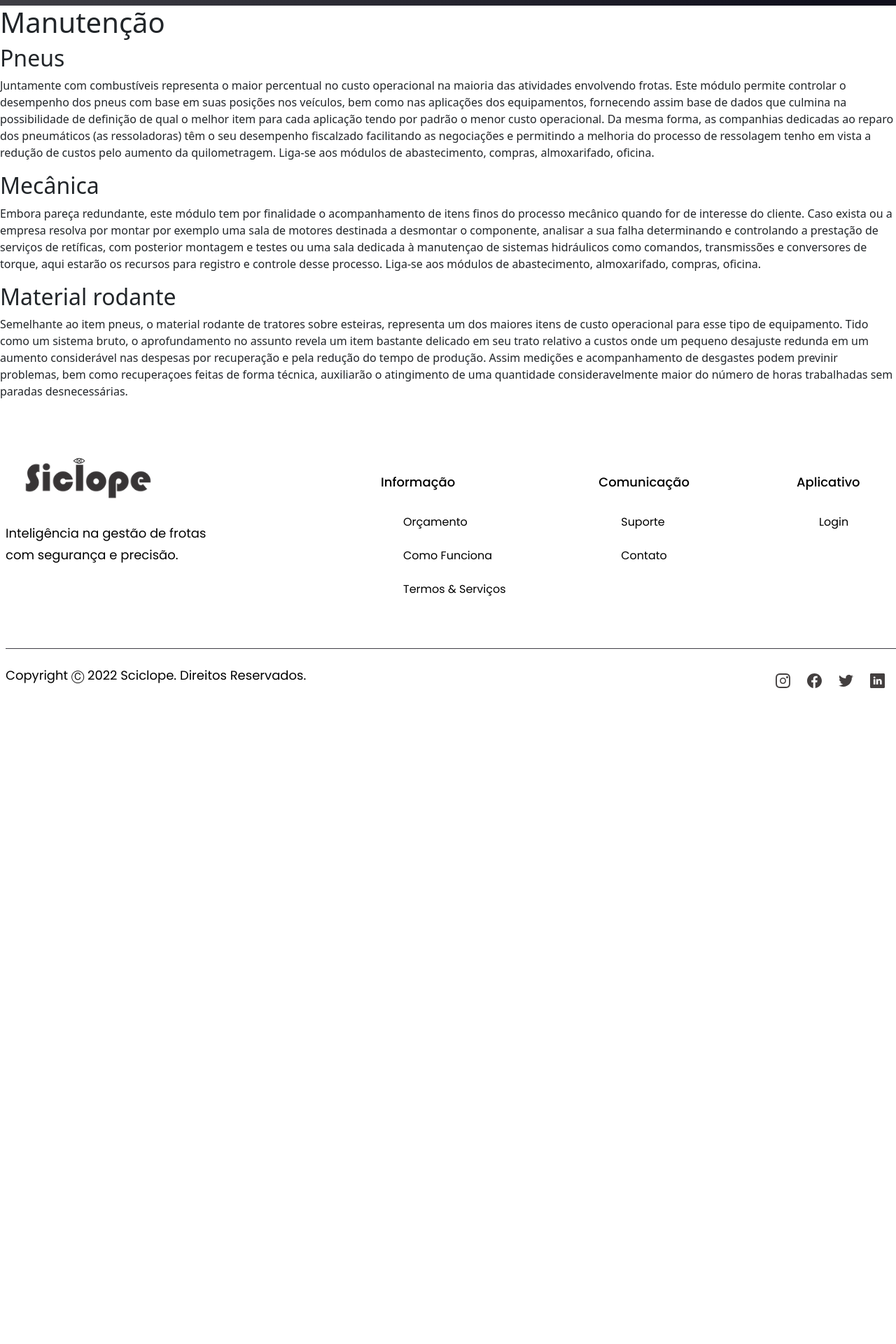
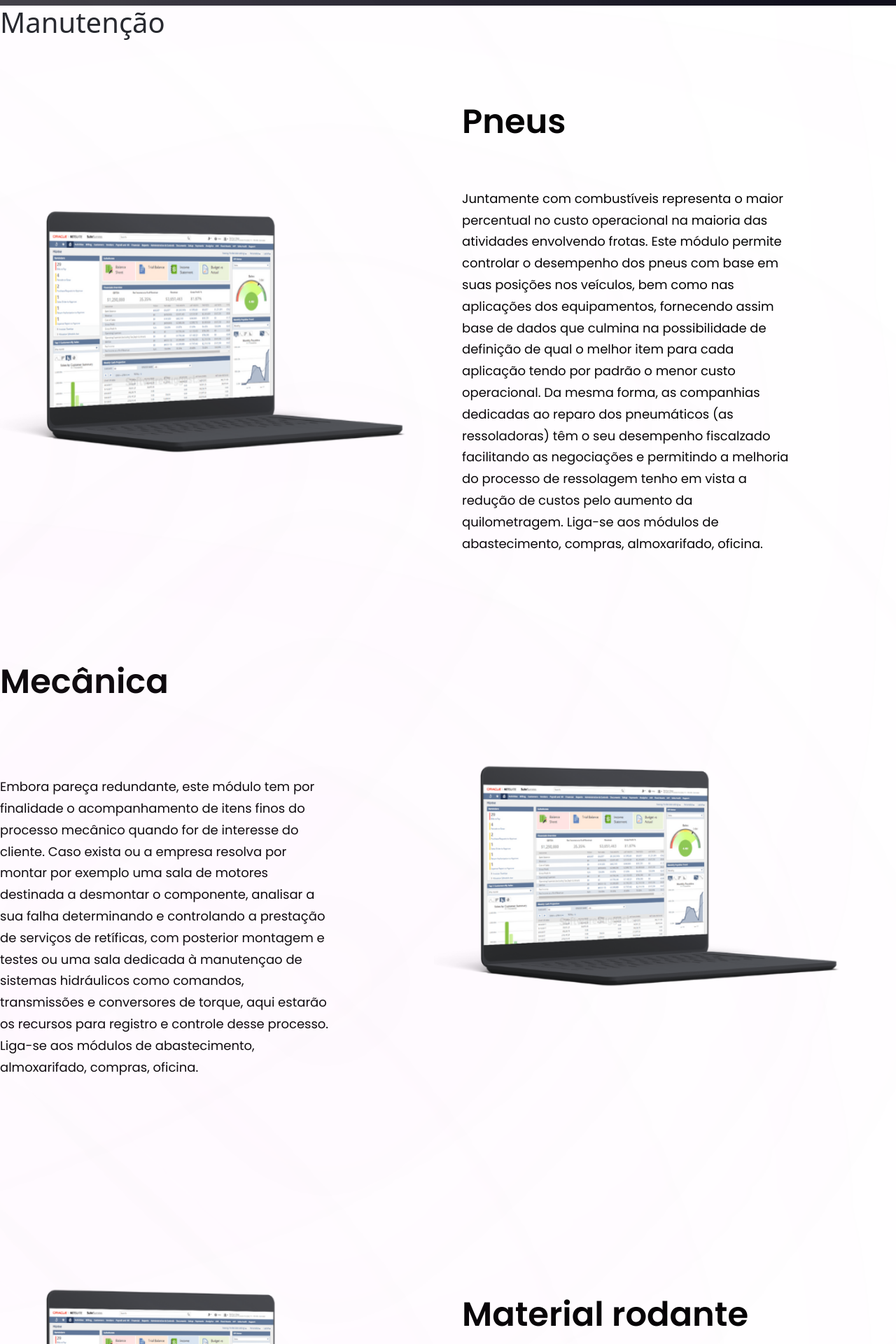
Before and after one commit to flavioepimentel/sciclop_website, a React (Vite) app: page /sciclop_website/maintenance in a window 1280 px wide. Shown: the part 60-1980 px from the top of the page at 70% size. Before the commit the page ends 1118 px from the top, so only its background shows below. Built offline with nearby package versions, Linux system fonts and the light colour scheme.

Commit message:
style: :lipstick: Add style layout

```diff
--- a/src/pages/Modulos/Maintenance.jsx
+++ b/src/pages/Modulos/Maintenance.jsx
@@ -1,30 +1,74 @@
+import styles, { layout } from "../../style";
+import { notebook_mocukp } from "../../assets";
+import  CTA  from "../../components/CTA"
+import  Button  from "../../components/Button"
+
+
 const Maintenance = () => {
   return (
   <>
   <h1>Manutenção</h1>
+   <section className={layout.sectionReverse}>
+    <div className={layout.sectionImgReverse}>
+      <img src={notebook_mocukp} alt="billing" className="w-[100%] h-[100%] relative z-[5]" />
 
-  <section>
-    <h2>Pneus</h2>
-    <p>
+      {/* gradient start */}
+      <div className="absolute z-[3] -left-1/2 top-0 w-[50%] h-[50%] rounded-full white__gradient" />
+      <div className="absolute z-[0] w-[50%] h-[50%] -left-1/2 bottom-0 rounded-full pink__gradient" />
+      {/* gradient end */}
+    </div>
+    <div className={layout.sectionInfo}>
+    <h2 className={styles.heading2}></h2>
+    <h2 className={styles.heading2}>
+      Pneus
+      </h2>
+    <p className="font-poppins font-normal text-black text-[18px] leading-[30.8px] max-w-[470px] mt-5">
       Juntamente com combustíveis representa o maior percentual no custo operacional na maioria das atividades envolvendo frotas. Este módulo permite controlar o desempenho dos pneus com base em suas posições nos veículos, bem como nas aplicações dos equipamentos, fornecendo assim base de dados que culmina na possibilidade de definição de qual o melhor item para cada aplicação tendo por padrão o menor custo operacional.
       Da mesma forma, as companhias dedicadas ao reparo dos pneumáticos (as ressoladoras) têm o seu desempenho fiscalzado facilitando as negociações e permitindo a melhoria do processo de ressolagem tenho em vista a redução de custos pelo aumento da quilometragem.
       Liga-se aos módulos de abastecimento, compras, almoxarifado, oficina.
     </p>
+    </div>
   </section>
-  <section>
-    <h2>Mecânica</h2>
-    <p>
+  <section className={layout.sectionReverse}>
+    <div className={layout.sectionInfo}>
+    <h2 className={styles.heading2}>
+      Mecânica
+      </h2>
+    <p className="font-poppins font-normal text-black text-[18px] leading-[30.8px] max-w-[470px] mt-5">
       Embora pareça redundante, este módulo tem por finalidade o acompanhamento de itens finos do processo mecânico quando for de interesse do cliente. Caso exista ou a empresa resolva por montar por exemplo uma sala de motores destinada a desmontar o componente, analisar a sua falha determinando e controlando a prestação de serviços de retíficas, com posterior montagem e testes ou uma sala dedicada à manutençao de sistemas hidráulicos como comandos, transmissões e conversores de torque, aqui estarão os recursos para registro e controle desse processo.
       Liga-se aos módulos de abastecimento, almoxarifado, compras, oficina.
     </p>
+    </div>
+    <div className={layout.sectionImgReverse}>
+      <img src={notebook_mocukp} alt="billing" className="w-[100%] h-[100%] relative z-[5]" />
+
+      {/* gradient start */}
+      <div className="absolute z-[3] -left-1/2 top-0 w-[50%] h-[50%] rounded-full white__gradient" />
+      <div className="absolute z-[0] w-[50%] h-[50%] -left-1/2 bottom-0 rounded-full pink__gradient" />
+      {/* gradient end */}
+    </div>
   </section>
-  <section>
-    <h2>Material rodante</h2>
+   <section className={layout.sectionReverse}>
+    <div className={layout.sectionImgReverse}>
+      <img src={notebook_mocukp} alt="billing" className="w-[100%] h-[100%] relative z-[5]" />
+
+      {/* gradient start */}
+      <div className="absolute z-[3] -left-1/2 top-0 w-[50%] h-[50%] rounded-full white__gradient" />
+      <div className="absolute z-[0] w-[50%] h-[50%] -left-1/2 bottom-0 rounded-full pink__gradient" />
+      {/* gradient end */}
+    </div>
+    <div className={layout.sectionInfo}>
+    <h2 className={styles.heading2}></h2>
+    <h2 className={styles.heading2}>
+      Material rodante
+      </h2>
     <p>
       Semelhante ao item pneus, o material rodante de tratores sobre esteiras, representa um dos maiores itens de custo operacional para esse tipo de equipamento.
       Tido como um sistema bruto, o aprofundamento no assunto revela um item bastante delicado em seu trato relativo a custos onde um pequeno desajuste redunda em um aumento considerável nas despesas por recuperação e pela redução do tempo de produção. Assim medições e acompanhamento de desgastes podem previnir problemas, bem como recuperaçoes feitas de forma técnica, auxiliarão o atingimento de uma quantidade consideravelmente maior do número de horas trabalhadas sem paradas desnecessárias.
     </p>
+    </div>
   </section>
+  <CTA />
   </>
   )
 };
```
